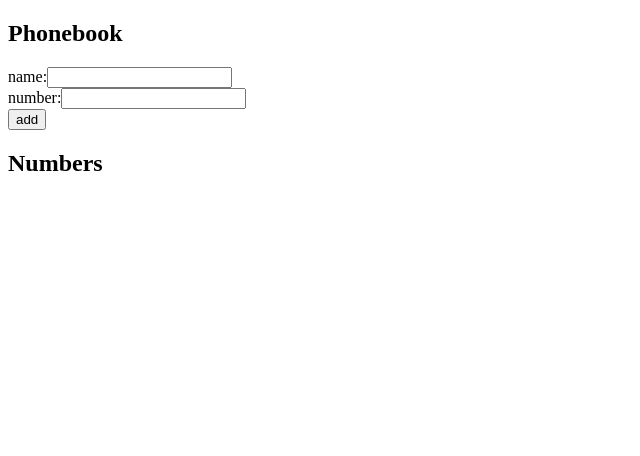
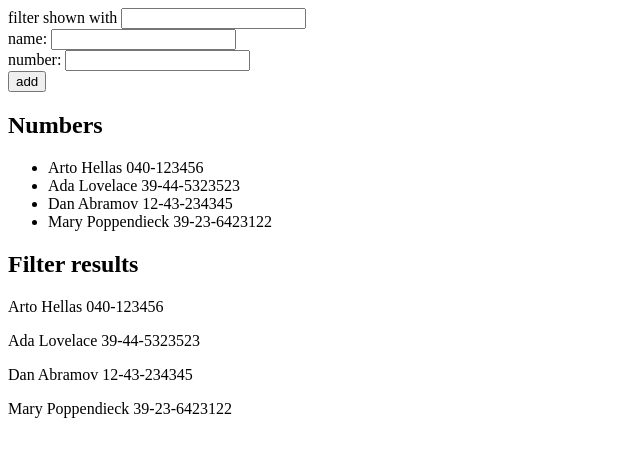
Before and after one commit to FranciG/fullstackopen, a React (Create React App) app: page / in a window 1280 px wide. Shown: the top 456 px of the page, without its empty margins (0-640 px from the left). Built offline with nearby package versions, Linux system fonts and the light colour scheme.

Commit message:
Filter and extraction to separate components

```diff
--- a/src/App.js
+++ b/src/App.js
@@ -1,13 +1,22 @@
 import React, { useState } from 'react'
+import Person from './components/Person'
+import Form from './components/Form';
+import Filter from './components/Filter';
+import FilterResults from './components/FilterResults'
 
 const App = () => {
 
   //Reminder: current state, function that updates it, initial state.
   const [ persons, setPersons ] = useState([
-    //The array persons is empty at start
+    { name: 'Arto Hellas', number: '040-123456' },
+    { name: 'Ada Lovelace', number: '39-44-5323523' },
+    { name: 'Dan Abramov', number: '12-43-234345' },
+    { name: 'Mary Poppendieck', number: '39-23-6423122' }
   ])
   const [ newName, setNewName ] = useState('')
   const [ newNumber, setNewNumber ] = useState('')
+  //Filter
+  const [ filter, setFilter ] = useState('')
   //adding new persons
 
   const addPerson = (event) => {
@@ -47,29 +56,28 @@ const App = () => {
     setNewNumber(event.target.value)
   }
 
+  const handleFilterChange = (event) => {
+    setFilter(event.target.value)
+  }
+  const personsToShow = filter === ''
+    ? persons
+    : persons.filter(person =>
+        person.name.toLowerCase().includes(filter.toLowerCase()))
+  const row_names = () => personsToShow.map(person =>
+    <p key={person.name}>{person.name} {person.number}</p>
+  )
+
+
   return (
     <div>
-      <h2>Phonebook</h2>
+ <Filter value={filter} onChange={handleFilterChange} />
 
-      <form onSubmit={addPerson}>
-        <div>
-          name:
-          <input
-          value={newName}
-          onChange={handlePersonChange}
-          />
-        </div>
-        <div>number:
-        <input
-        value={newNumber}
-        onChange={handleNumberChange}
-        />
+      <Form
+      onSubmit={addPerson}
+      name={{value: newName, onChange: handlePersonChange}}
+      number={{value: newNumber, onChange: handleNumberChange}}
 
-        </div>
-        <div>
-          <button type="submit">add</button>
-        </div>
-      </form>
+      />
 
 
       <h2>Numbers</h2>
@@ -77,11 +85,13 @@ const App = () => {
       {console.log(persons)}
       <ul>
       {persons.map(person =>
-          <li key={person.id}>
-            {person.name} {person.number}
-          </li>
+      //Pass all the props from person to Person.js
+          <Person key={person.id} person={person}  />
+
         )}
       </ul>
+      <h2>Filter results</h2>
+      <FilterResults persons={row_names()} />
     </div>
   )
 }
--- /dev/null
+++ b/src/components/Filter.js
@@ -0,0 +1,14 @@
+import React from 'react'
+
+const Filter = ({ filter, onChange }) => {
+  return (
+    <div>
+        filter shown with <input
+          value={filter}
+          onChange={onChange}
+        />
+      </div>
+  )
+}
+
+export default Filter;
--- /dev/null
+++ b/src/components/FilterResults.js
@@ -0,0 +1,5 @@
+import React from 'react';
+
+const Persons = ({ persons }) => <>{persons}</>
+
+export default Persons;
--- /dev/null
+++ b/src/components/Form.js
@@ -0,0 +1,27 @@
+import React from 'react'
+
+
+
+const Form = ({ onSubmit, name, number }) => {
+    return (
+      <form onSubmit={onSubmit}>
+        <div>
+          name: <input
+            value={name.value}
+            onChange={name.onChange}
+          />
+        </div>
+        <div>
+          number: <input
+            value={number.value}
+            onChange={number.onChange}
+          />
+        </div>
+        <div>
+          <button type="submit">add</button>
+        </div>
+      </form>
+    )
+  }
+
+  export default Form
--- /dev/null
+++ b/src/components/Person.js
@@ -0,0 +1,10 @@
+import React from 'react'
+
+const Person = ({ person }) => {
+   console.log(person)
+    return (
+      <li> {person.name} {person.number} </li>
+    )
+  }
+
+  export default Person
```
